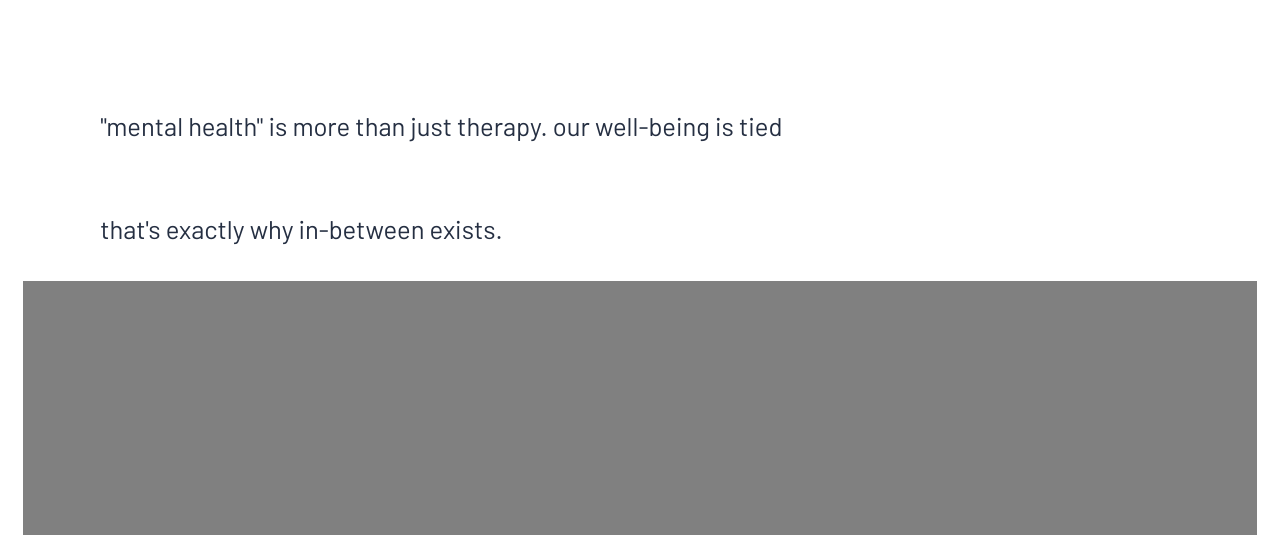
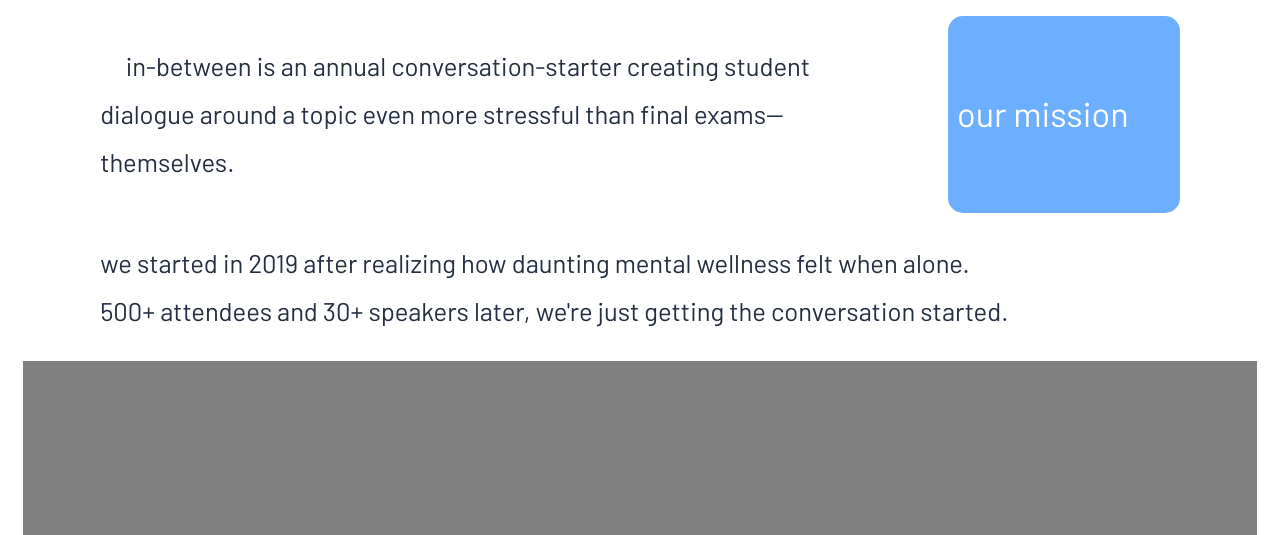
Before and after one commit to michaelge21/inbetween, a plain HTML site: page index.html in a window 1280 px wide. Shown: the part 869-1404 px from the top of the page. Drawn offline with Linux system fonts and the light colour scheme.

Commit message:
drafted mission

```diff
--- a/index.html
+++ b/index.html
@@ -58,9 +58,11 @@
             <p>what does it mean to be there for someone?</p>
             <p>i get plenty of sleep, but i'm always tired. why?</p>
             <p>why can't we get village food at BD?</p>
+            <p>how do i connect with my parents if they don't get the concept of mental health?</p>
             <p>i get really nervous for no reason. am i crazy?</p>
             <p>what does "making an impact" mean?</p>
             <p>#neverforgetHolmesLounge</p>
+            <p>i told my parents im not pre-med. how do you *think* that conversation went?</p>
             <p>what the hell even is mental health??</p>
             <p>how do we work towards systemic change?</p>
             <p>where can i find a therapist?</p>
@@ -73,7 +75,7 @@
             <p>do therapists get paid well?</p>
             <p>what does a career in behavioral health look like?</p>
             <p>what is behavioral health?</p>
-            <p>chancellor martin</p>
+            <p>it's stressful not speaking my heritage's native language.</p>
             <p>love languages... what were we taught as children?</p>
             <p>it's hard to connect with family about my emotions</p>
             <p>these discussions are so, so needed.</p>
@@ -94,14 +96,15 @@
         </div>
         </div>
         <section class="mission">
-            <h2>let's talk about mental health</h2>
-            <p>
-                "mental health" is more than just therapy. our well-being is tied
+            <h2>let's talk about Asian mental health</h2>
+            <p class="introMissionPara">
+                in-between is an annual conversation-starter creating student dialogue around a topic even more stressful than final exams-- themselves.
             </p>
             <span><p>
-                that's exactly why in-between exists.
+                we started in 2019 after realizing how daunting mental wellness felt when alone.
+                <br>500+ attendees and 30+ speakers later, we're just getting the conversation started.
             </p></span>
-            <!-- <button><a href="about/about.html">about us</a></button> -->
+            <button><span href="about/about.html">our mission</span></button>
 
         </section>
 
--- a/style.css
+++ b/style.css
@@ -249,16 +249,19 @@ align-self: flex-end;
 /* || the mission */
 
 .mission {
-    height: 50vh;
+    height: 60vh;
     background-color: rgba(255, 255, 255, .8);
     color: #252F42;
     display: grid;
     grid-template-columns: repeat(16, 1fr);
     grid-template-areas:
-    ". h h h h h h h h h h . . . . ."
-    ". h h h h h h h h h h . . . . ."
-    ". p p p p p p p p p p . . . . ."
-    ". s s s s s s s s s s . . . . ."
+    ". h h h h h h h h h h h h h h ."
+    ". h h h h h h h h h h h h h h ."
+    ". p p p p p p p p p p . a a a ."
+    ". p p p p p p p p p p . a a a ."
+    ". s s s s s s s s s s s s s . ."
+    ". s s s s s s s s s s s s s . ."
+
 
 
 
@@ -283,6 +286,11 @@ align-self: flex-end;
     align-self: center;
     justify-self: flex-start;
     line-height: calc(4vh + 1rem);
+    text-align: left;
+}
+
+.introMissionPara {
+  text-indent: 2vw;
 }
 
 .mission span {
@@ -292,19 +300,42 @@ align-self: flex-end;
 }
 
 .mission button{
-  font-size: calc(1.8rem + 1.8vw);
+  font-size: calc(.7rem + 1.8vw);
   grid-area: a;
+  background-color: #4a9bffce;
+
+  color: white;
+  border: none;
+  border-radius: 15px;
+  text-align: center;
+  cursor: pointer;
+
+
+}
+
+.mission button span {
+  cursor: pointer;
+  display: inline-block;
+  position: relative;
+  transition: 0.5s;
+}
+
+.mission button span:after {
+  content: '💛';
+  opacity: 0;
+  transition: 0.5s;
+  width: 50px;
+  height: 50px;
+}
+
+.mission button:hover {
   background-color: #4A9BFF;
 }
 
-.mission a{
-  display: block;
+.mission button:hover span:after {
+  opacity: 1;
 }
 
-.mission a:link,
-.mission a:visited {
-  color: white;
-}
 
 
 
```
